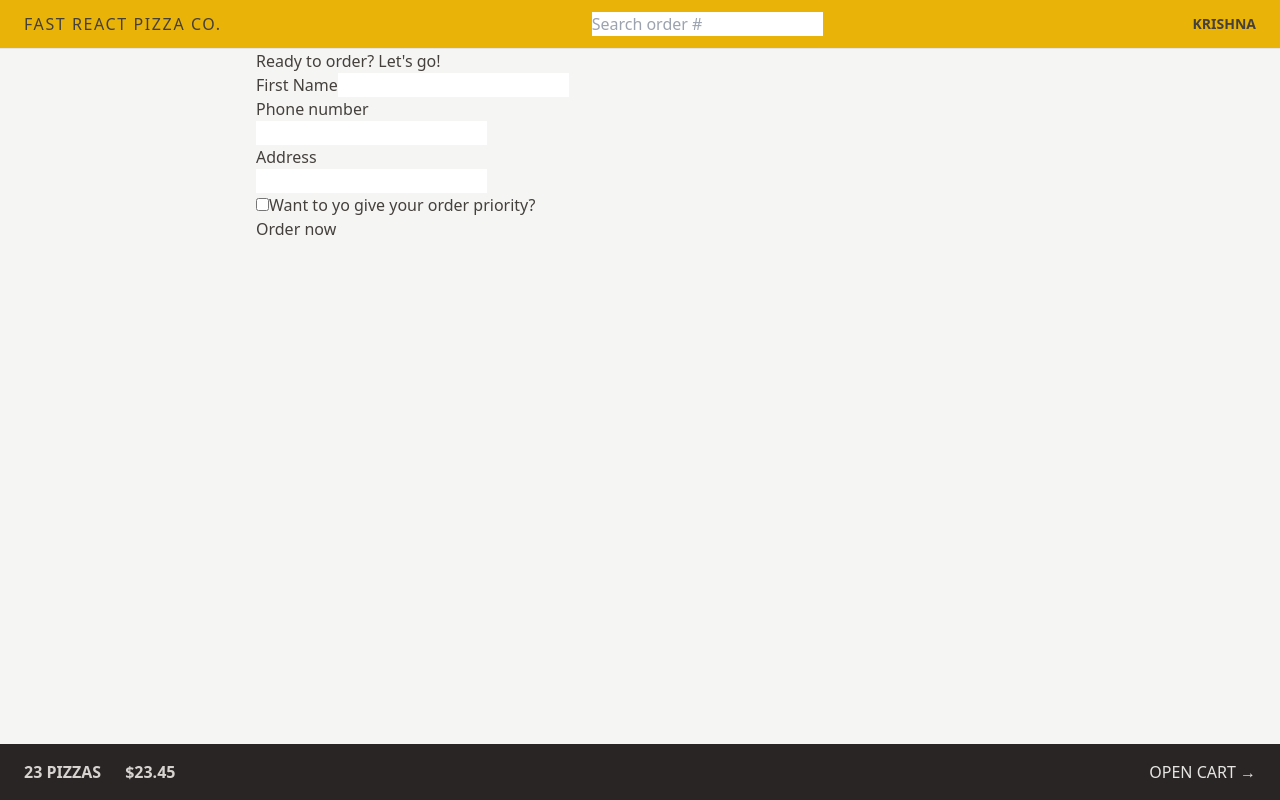
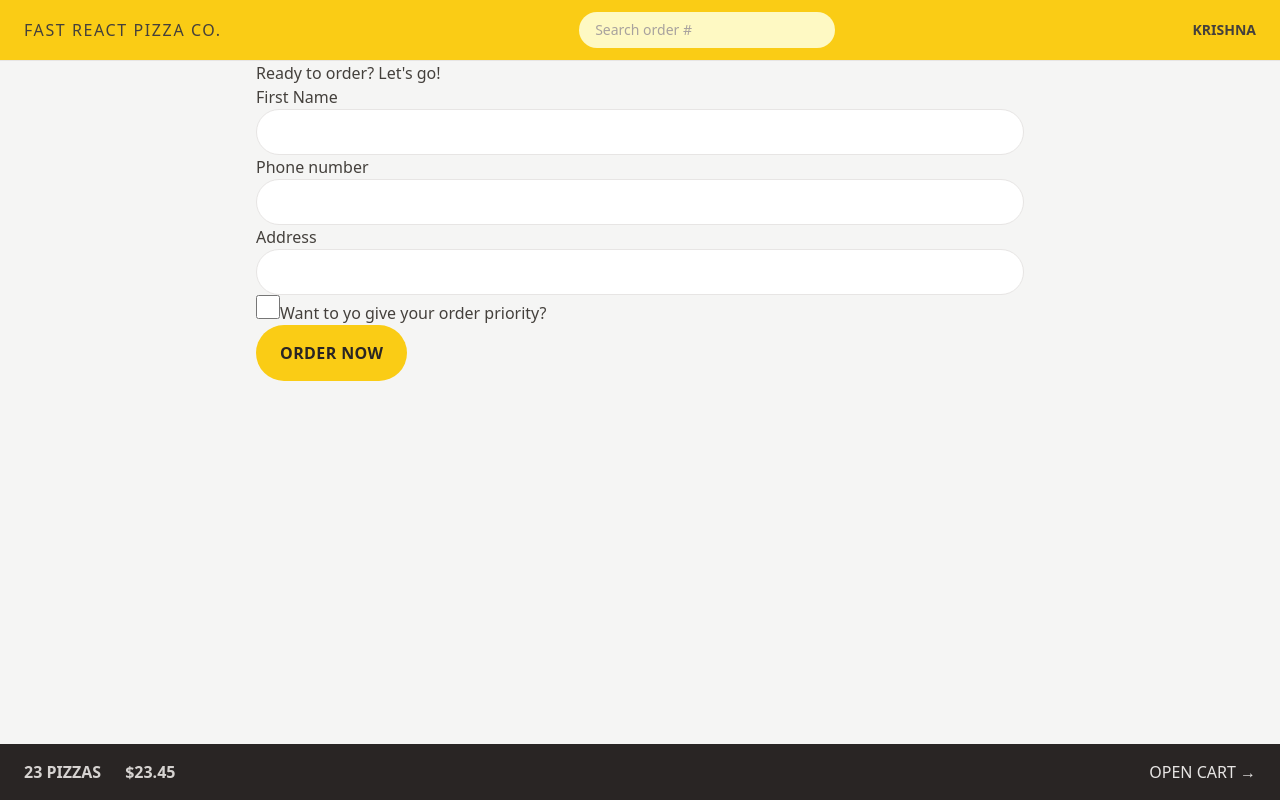
Before and after one commit to KrishnapalTomar01/fast-pizza-app, a React (Vite) app: page /order/new in a window 1280 px wide. Built offline with nearby package versions, Linux system fonts and the light colour scheme.

Commit message:
components apply and reusing

```diff
--- a/src/features/cart/Cart.jsx
+++ b/src/features/cart/Cart.jsx
@@ -1,23 +1,25 @@
-import { Link } from 'react-router-dom';
+import { Link } from "react-router-dom";
+import LinkButton from "../ui/LinkButton";
+import Button from "../ui/Button";
 
 const fakeCart = [
   {
     pizzaId: 12,
-    name: 'Mediterranean',
+    name: "Mediterranean",
     quantity: 2,
     unitPrice: 16,
     totalPrice: 32,
   },
   {
     pizzaId: 6,
-    name: 'Vegetale',
+    name: "Vegetale",
     quantity: 1,
     unitPrice: 13,
     totalPrice: 13,
   },
   {
     pizzaId: 11,
-    name: 'Spinach and Mushroom',
+    name: "Spinach and Mushroom",
     quantity: 1,
     unitPrice: 15,
     totalPrice: 15,
@@ -29,11 +31,12 @@ function Cart() {
 
   return (
     <div>
-      <Link to="/menu">&larr; Back to menu</Link>
+      <LinkButton to="/menu">&larr; Back to menu</LinkButton>
 
       <h2>Your cart, %NAME%</h2>
 
       <div>
+        <Button to="/order/new">Order pizzas</Button>
         <Link to="/order/new">Order pizzas</Link>
         <button>Clear cart</button>
       </div>
--- a/src/features/order/CreateOrder.jsx
+++ b/src/features/order/CreateOrder.jsx
@@ -1,11 +1,11 @@
-import { useState } from "react";
 import { Form, redirect, useActionData, useNavigation } from "react-router-dom";
 import { createOrder } from "../../services/apiRestaurant";
+import Button from "../ui/Button";
 
 // https://uibakery.io/regex-library/phone-number
 const isValidPhone = (str) =>
   /^\+?\d{1,4}?[-.\s]?\(?\d{1,3}?\)?[-.\s]?\d{1,4}[-.\s]?\d{1,4}[-.\s]?\d{1,9}$/.test(
-    str
+    str,
   );
 
 const fakeCart = [
@@ -47,13 +47,13 @@ function CreateOrder() {
       <Form method="POST">
         <div>
           <label>First Name</label>
-          <input type="text" name="customer" required />
+          <input type="text" name="customer" required className="input" />
         </div>
 
         <div>
           <label>Phone number</label>
           <div>
-            <input type="tel" name="phone" required />
+            <input type="tel" name="phone" required className="input" />
           </div>
           {formErrors?.phone && <p>{formErrors.phone}</p>}
         </div>
@@ -61,7 +61,7 @@ function CreateOrder() {
         <div>
           <label>Address</label>
           <div>
-            <input type="text" name="address" required />
+            <input className="input" type="text" name="address" required />
           </div>
         </div>
 
@@ -70,6 +70,7 @@ function CreateOrder() {
             type="checkbox"
             name="priority"
             id="priority"
+            className="h-6 w-6 accent-yellow-400 focus:outline-none focus:ring focus:ring-yellow-400 focus:ring-offset-2"
             // value={withPriority}
             // onChange={(e) => setWithPriority(e.target.checked)}
           />
@@ -78,9 +79,9 @@ function CreateOrder() {
 
         <div>
           <input type="hidden" name="cart" value={JSON.stringify(cart)} />
-          <button disabled={isSubmitting}>
+          <Button disabled={isSubmitting}>
             {isSubmitting ? "Placing order..." : "Order now"}
-          </button>
+          </Button>
         </div>
       </Form>
     </div>
--- a/src/features/order/SearchOrder.jsx
+++ b/src/features/order/SearchOrder.jsx
@@ -18,6 +18,7 @@ function SearchOrder() {
         placeholder="Search order #"
         value={query}
         onChange={(e) => setQuery(e.target.value)}
+        className="w-28 rounded-full bg-yellow-100 px-4 py-2 text-sm transition-all duration-300 placeholder:text-stone-400 focus:outline-none focus:ring focus:ring-yellow-500 focus:ring-opacity-50 sm:w-64 sm:focus:w-72"
       />
     </form>
   );
--- /dev/null
+++ b/src/features/ui/Button.jsx
@@ -0,0 +1,21 @@
+import { Link } from "react-router-dom";
+
+function Button({ children, disabled, to }) {
+  const className =
+    "inline-block rounded-full bg-yellow-400 px-4 py-3 font-semibold uppercase tracking-wide text-stone-800 transition-colors duration-300 hover:bg-yellow-300 focus:bg-yellow-300 focus:outline-none focus:ring focus:ring-yellow-300 focus:ring-offset-2 disabled:cursor-not-allowed sm:px-6 sm:py-4";
+
+  if (to) {
+    return (
+      <Link to={to} className={className}>
+        {children}
+      </Link>
+    );
+  }
+  return (
+    <button disabled={disabled} className={className}>
+      {children}
+    </button>
+  );
+}
+
+export default Button;
--- a/src/features/ui/Error.jsx
+++ b/src/features/ui/Error.jsx
@@ -1,14 +1,14 @@
-import { useNavigate, useRouteError } from "react-router-dom";
+import { useRouteError } from "react-router-dom";
+import LinkButton from "./LinkButton";
 
 function Error() {
-  const navigate = useNavigate();
   const error = useRouteError();
 
   return (
     <div>
       <h1>Something went wrong 😢</h1>
       <p>{error.data || error.message}</p>
-      <button onClick={() => navigate(-1)}>&larr; Go back</button>
+      <LinkButton to="-1">&larr; Go back</LinkButton>
     </div>
   );
 }
--- a/src/features/ui/Header.jsx
+++ b/src/features/ui/Header.jsx
@@ -4,7 +4,7 @@ import Username from "../user/Username";
 
 function Header() {
   return (
-    <header className="flex items-center justify-between border-b border-stone-200 bg-yellow-500 px-4 py-3 uppercase sm:px-6">
+    <header className="flex items-center justify-between border-b border-stone-200 bg-yellow-400 px-4 py-3 uppercase sm:px-6">
       <Link to="/" className="tracking-widest">
         Fast React Pizza Co.
       </Link>
--- /dev/null
+++ b/src/features/ui/LinkButton.jsx
@@ -0,0 +1,21 @@
+import { Link, useNavigate } from "react-router-dom";
+
+function LinkButton({ children, to }) {
+  const navigate = useNavigate();
+  const className = "text-sm text-blue-500 hover:text-blue-600 hover:underline";
+
+  if (to === "-1") {
+    return (
+      <button onClick={() => navigate(-1)} className={className}>
+        {children}
+      </button>
+    );
+  }
+  return (
+    <Link to={to} className={className}>
+      {children}
+    </Link>
+  );
+}
+
+export default LinkButton;
--- a/src/features/user/CreateUser.jsx
+++ b/src/features/user/CreateUser.jsx
@@ -1,4 +1,5 @@
 import { useState } from "react";
+import Button from "../ui/Button";
 
 function CreateUser() {
   const [username, setUsername] = useState("");
@@ -18,12 +19,12 @@ function CreateUser() {
         placeholder="Your full name"
         value={username}
         onChange={(e) => setUsername(e.target.value)}
-        className="w-72"
+        className="input mb-8 w-72"
       />
 
       {username !== "" && (
         <div>
-          <button>Start ordering</button>
+          <Button>Start ordering</Button>
         </div>
       )}
     </form>
--- a/src/index.css
+++ b/src/index.css
@@ -1,6 +1,12 @@
 @tailwind base;
 @tailwind components;
 @tailwind utilities;
+
+@layer components {
+  .input {
+    @apply w-full rounded-full border border-stone-200 px-4 py-2 text-sm transition-all duration-300 placeholder:text-stone-400 focus:outline-none focus:ring focus:ring-yellow-400 focus:ring-opacity-50 md:px-6 md:py-3;
+  }
+}
 
 /* body {
   font-family: system-ui, -apple-system, BlinkMacSystemFont, "Segoe UI", Roboto,
@@ -21,22 +27,37 @@
   width: 45px;
   aspect-ratio: 0.75;
   --c: no-repeat linear-gradient(#333 0 0);
-  background: var(--c) 0% 50%, var(--c) 50% 50%, var(--c) 100% 50%;
+  background:
+    var(--c) 0% 50%,
+    var(--c) 50% 50%,
+    var(--c) 100% 50%;
   background-size: 20% 50%;
   animation: loading 1s infinite linear;
 }
 
 @keyframes loading {
   20% {
-    background-position: 0% 0%, 50% 50%, 100% 50%;
+    background-position:
+      0% 0%,
+      50% 50%,
+      100% 50%;
   }
   40% {
-    background-position: 0% 100%, 50% 0%, 100% 50%;
+    background-position:
+      0% 100%,
+      50% 0%,
+      100% 50%;
   }
   60% {
-    background-position: 0% 50%, 50% 100%, 100% 0%;
+    background-position:
+      0% 50%,
+      50% 100%,
+      100% 0%;
   }
   80% {
-    background-position: 0% 50%, 50% 50%, 100% 100%;
+    background-position:
+      0% 50%,
+      50% 50%,
+      100% 100%;
   }
 }
```
